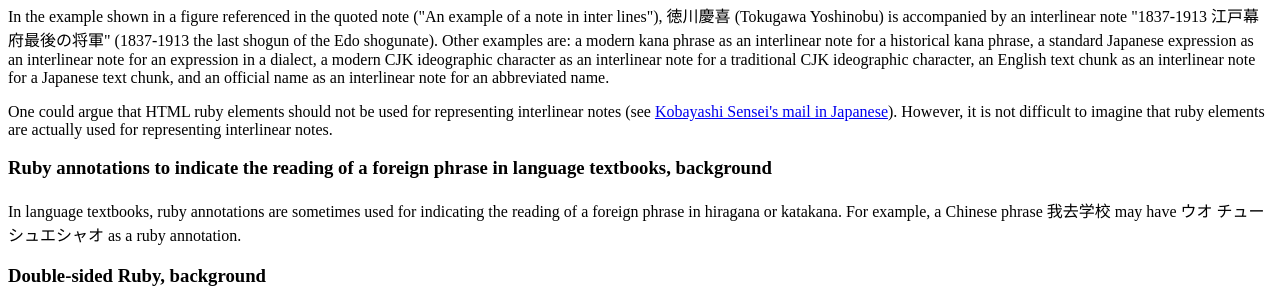
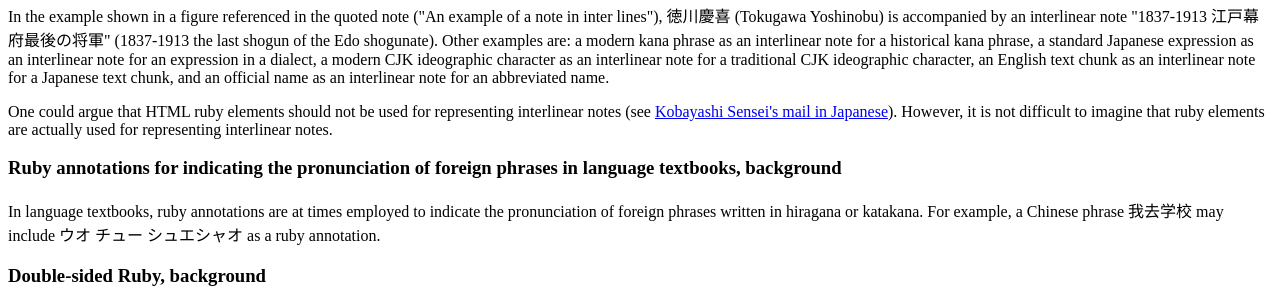
Before and after one commit to w3c/ruby-t2s-req, a plain HTML site: page index.html in a window 1280 px wide. Shown: the part 1273-1569 px from the top of the page. Drawn offline with Linux system fonts and the light colour scheme.

Commit message:
Improved "Ruby annotations to indicate the reading of a foreign phrase in language textbooks, background" slightly.

```diff
--- a/index.html
+++ b/index.html
@@ -255,10 +255,13 @@
       </section>
 
       <section>
-        <h3>Ruby annotations to indicate the reading of a foreign phrase in language textbooks, background</h3>
+        <h3>Ruby annotations for indicating the pronunciation of foreign phrases in language textbooks, background</h3>
         <p>
-          In language textbooks, ruby annotations are sometimes used for indicating the reading of a foreign phrase in hiragana or katakana.
-          For example, a Chinese phrase <span lang="zh-hans">我去学校</span> may have <span lang="ja">ウオ チュー シュエシャオ</span> as a ruby annotation.
+	  In language textbooks, ruby annotations are at times
+	  employed to indicate the pronunciation of foreign phrases
+	  written in hiragana or katakana. For example, a Chinese
+	  phrase <span lang="zh-hans">我去学校</span> may include
+	  <span lang="ja">ウオ チュー シュエシャオ</span> as a ruby annotation.
         </p>
       </section>
 
@@ -386,7 +389,7 @@
         </section>
 
         <section>
-          <h4>Ruby annotations for indicating the reading of a foreign phrase in language books, when both read aloud</h4>
+          <h4>Ruby annotations for indicating the pronunciation of foreign phrases in language books, when both read aloud</h4>
           <p>
             The option of reading aloud both interferes with readers' understanding significantly.
           </p>
@@ -485,7 +488,7 @@
         </section>
 
         <section>
-          <h4>Ruby annotations for indicating the reading of a foreign phrase in language books, when ruby annotations read aloud</h4>
+          <h4>Ruby annotations for indicating the pronunciation of foreign phrases in language books, when ruby annotations read aloud</h4>
           <p>
             The option of reading aloud ruby annotations only interferes with readers' understanding significantly.
           </p>
@@ -579,7 +582,7 @@
         </section>
 
         <section>
-          <h4>Ruby annotations for indicating the reading of a foreign phrase in language books, when bases read aloud</h4>
+          <h4>Ruby annotations for indicating the pronunciation of foreign phrases in language books, when bases read aloud</h4>
           <p>
             The option of reading ruby bases only is most appropriate when natural languages are correctly identified
             and ruby bases are read aloud by a text-to-speech engine for that language.
```
